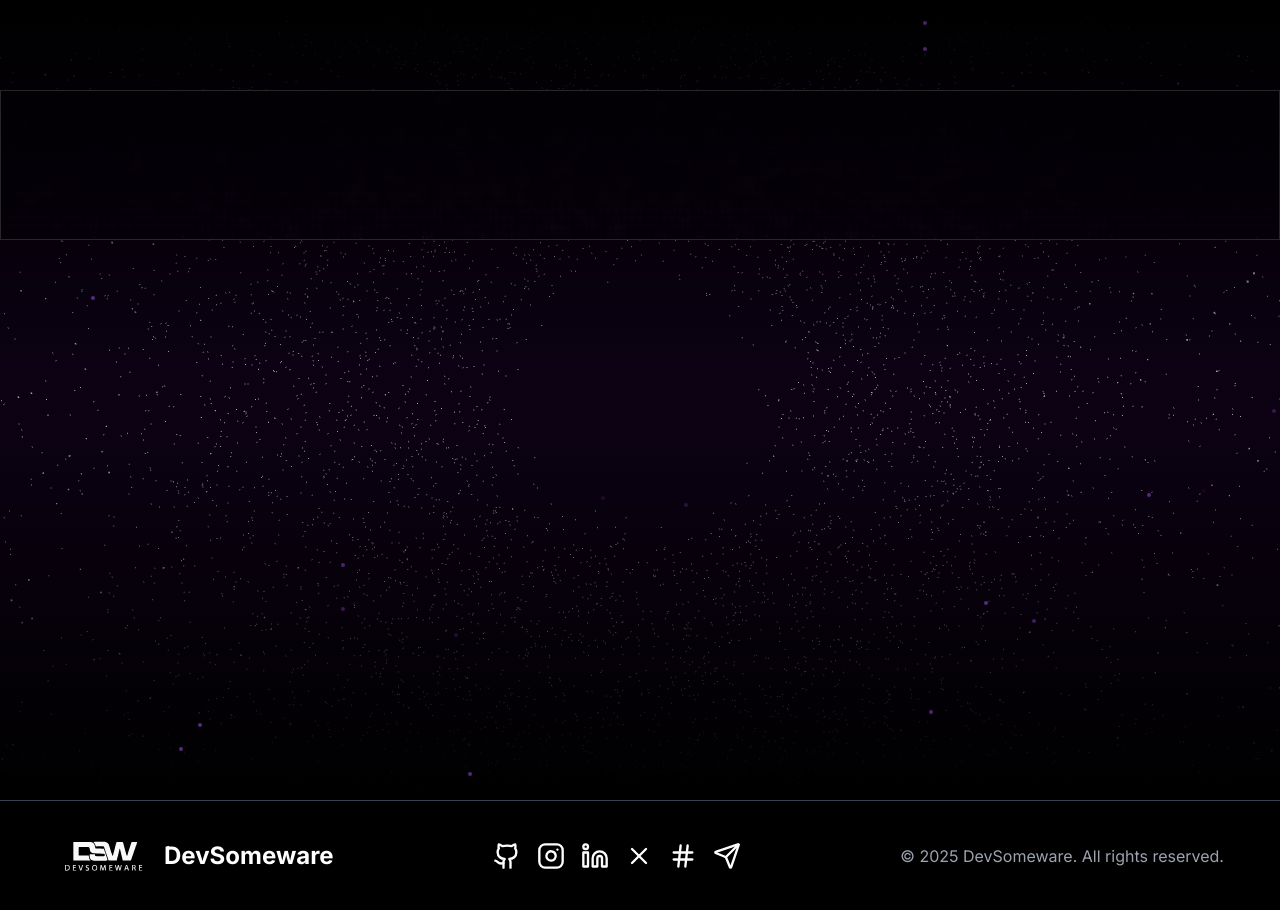
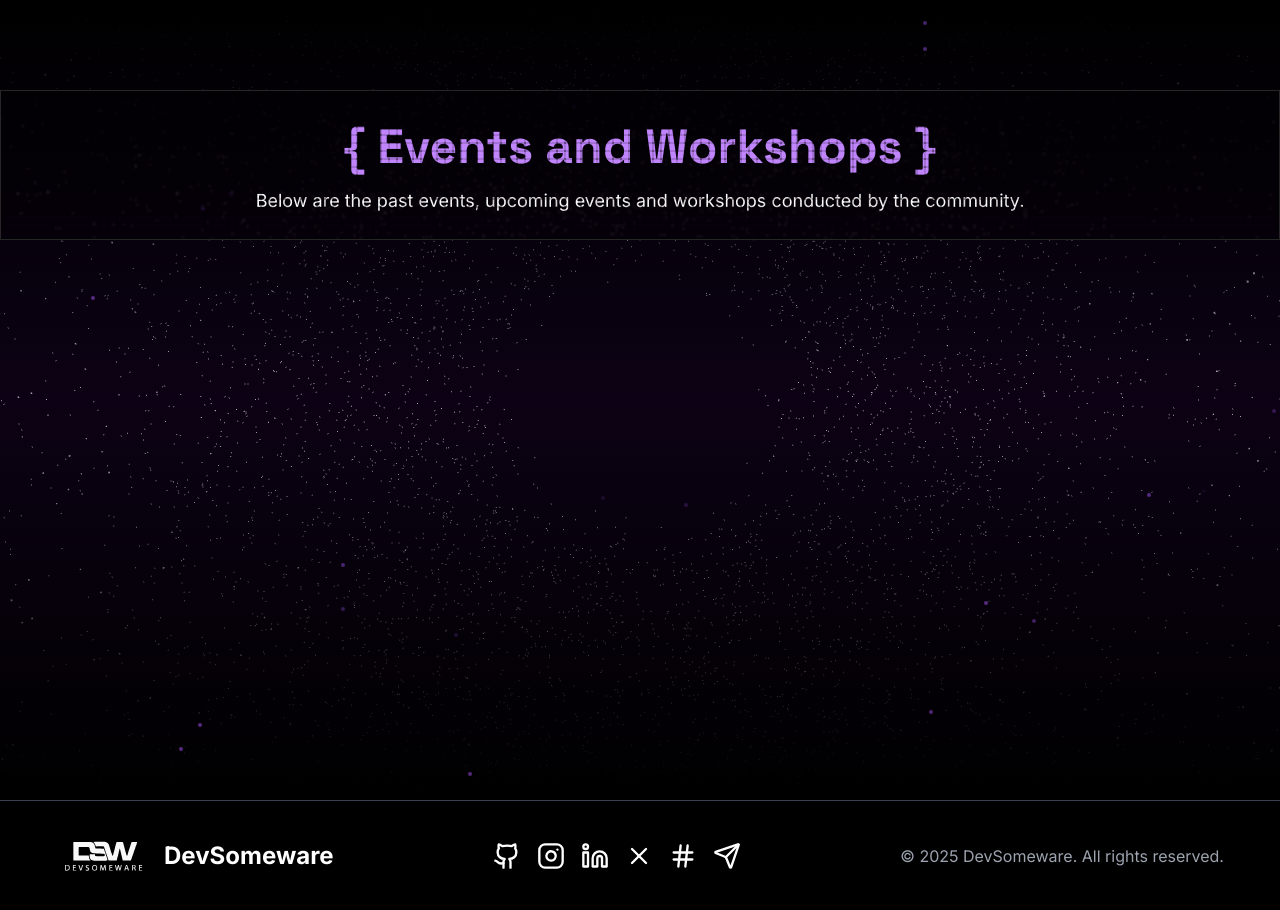
Before and after one commit to Aniket-Subudh1/Event-Page, a Next.js app: page /event in a window 1280 px wide. Built offline with nearby package versions, Linux system fonts and the light colour scheme.

Commit message:
minor change

```diff
--- a/src/app/event/page.tsx
+++ b/src/app/event/page.tsx
@@ -42,11 +42,16 @@ const ParticleBackground = () => {
 
 const Card = () => {
   return (
-    <div className='md:h-[150px] lg:h-[150px] sm:h-[100px] border border-black  border-zinc-800 bg-opacity-10 backdrop-blur-sm bg-black'>
+    <div className='md:h-[150px] lg:h-[150px] sm:h-[100px] border  bg-opacity-10 backdrop-blur-[1px] bg-black'>
     <Spotlight
       className='from-purple-500 via-purple-800 to-purple-500 blur-xl dark:from-blue-900 dark:via-blue-500 dark:to-blue-900'
       size={64}
     />
+    <div className='p-4'>
+      <h1 className='md:text-5xl lg:text-5xl sm:text-2xl  md:py-4 font-bold text-center text-purple-400 z-999'> &#123; Events and Workshops &#125;</h1>
+      <h5 className="text-center sm:text-sm lg:text-lg md:text-lg">Below are the past events, upcoming events and workshops conducted by the community.</h5>
+   </div>
+
     <div className='absolute inset-0'>
       <svg className='h-full w-full'>
         <defs>
--- a/tailwind.config.ts
+++ b/tailwind.config.ts
@@ -31,7 +31,7 @@ const config: Config = {
   		},
   		animation: {
   			gradientMove: 'gradientMove 6s ease infinite',
-  			glow: 'glow 1.5s ease-in-out infinite alternate'
+  			glow: 'glow 1.5s ease-in-out infinite alternate',
   		},
   		keyframes: {
   			gradientMove: {
@@ -53,7 +53,8 @@ const config: Config = {
   					boxShadow: '0 0 20px rgba(140, 69, 255, 0.9), 0 0 20px rgba(140, 69, 255, 1)',
   					glow: '0 0 10px rgba(128, 0, 128, 0.8), 0 0 20px rgba(128, 0, 128, 10)'
   				}
-  			}
+  			},
+
   		},
   		borderRadius: {
   			lg: 'var(--radius)',
```
